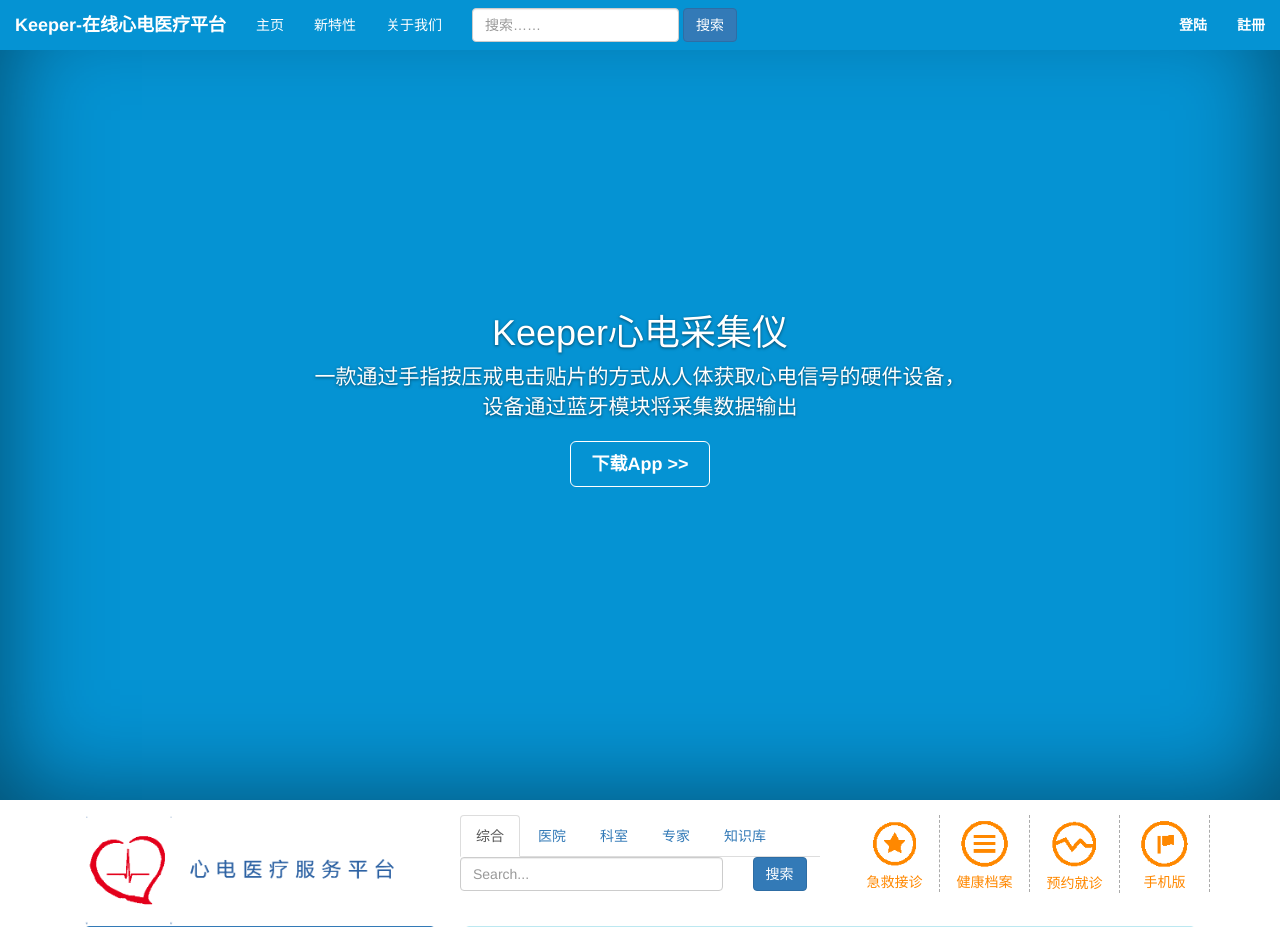
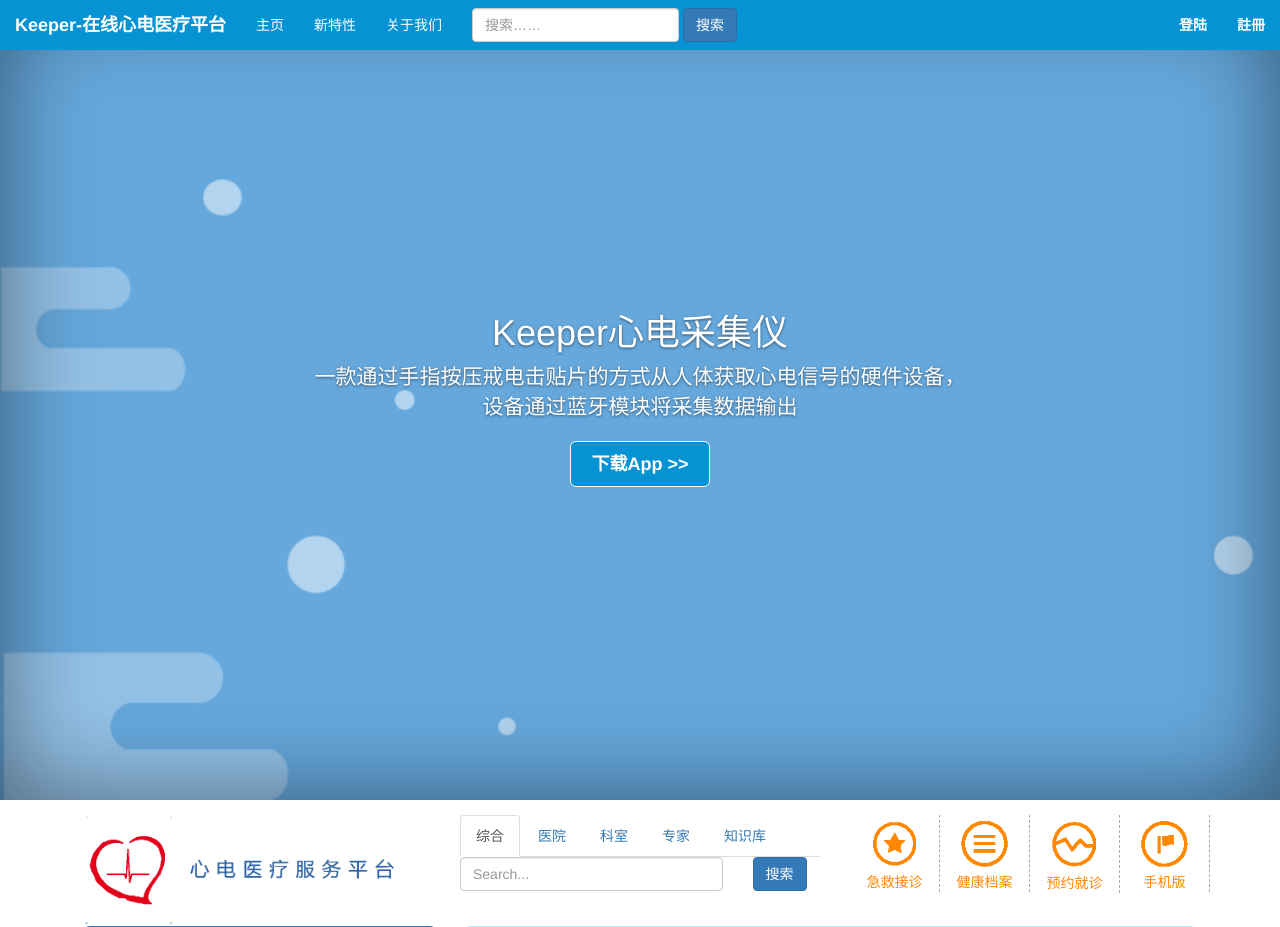
Before and after one commit to mikelkl/Keeper, a Flask app: page / in a window 1280 px wide. Shown: the top 927 px of the page. Run offline with Flask 2, Linux system fonts and the light colour scheme; parts of the project's set-up code (start-up, migrations or seed data) failed here and were passed over; some libraries are stand-ins or nearby versions.

Commit message:
chang background from blue to a picture of index

```diff
--- a/app/static/css/index.css
+++ b/app/static/css/index.css
@@ -34,7 +34,10 @@ body {
   text-shadow: 0 1px 3px rgba(0,0,0,.5);
   color: #fff;
   text-align: center;
-  background-color: #0593D3;
+  /*background-color: #0593D3;*/
+  background: url('../img/65.png');
+  background-size:cover;
+  /*background-size:100%;*/
   display: table;
   width: 100%;
   height: 100%; /* For at least Firefox */
```
Also changed, not shown: app/static/img/65.png (added).
